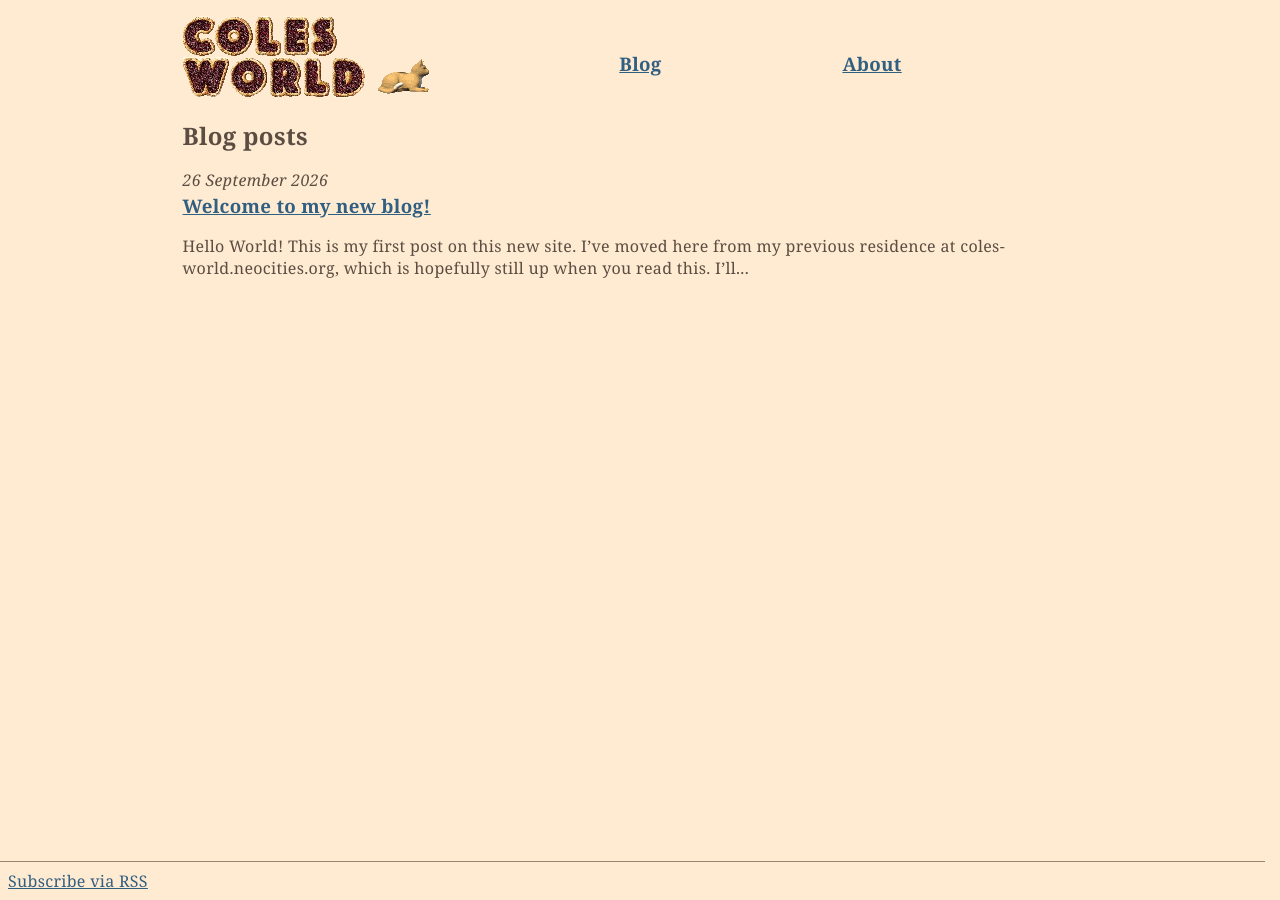
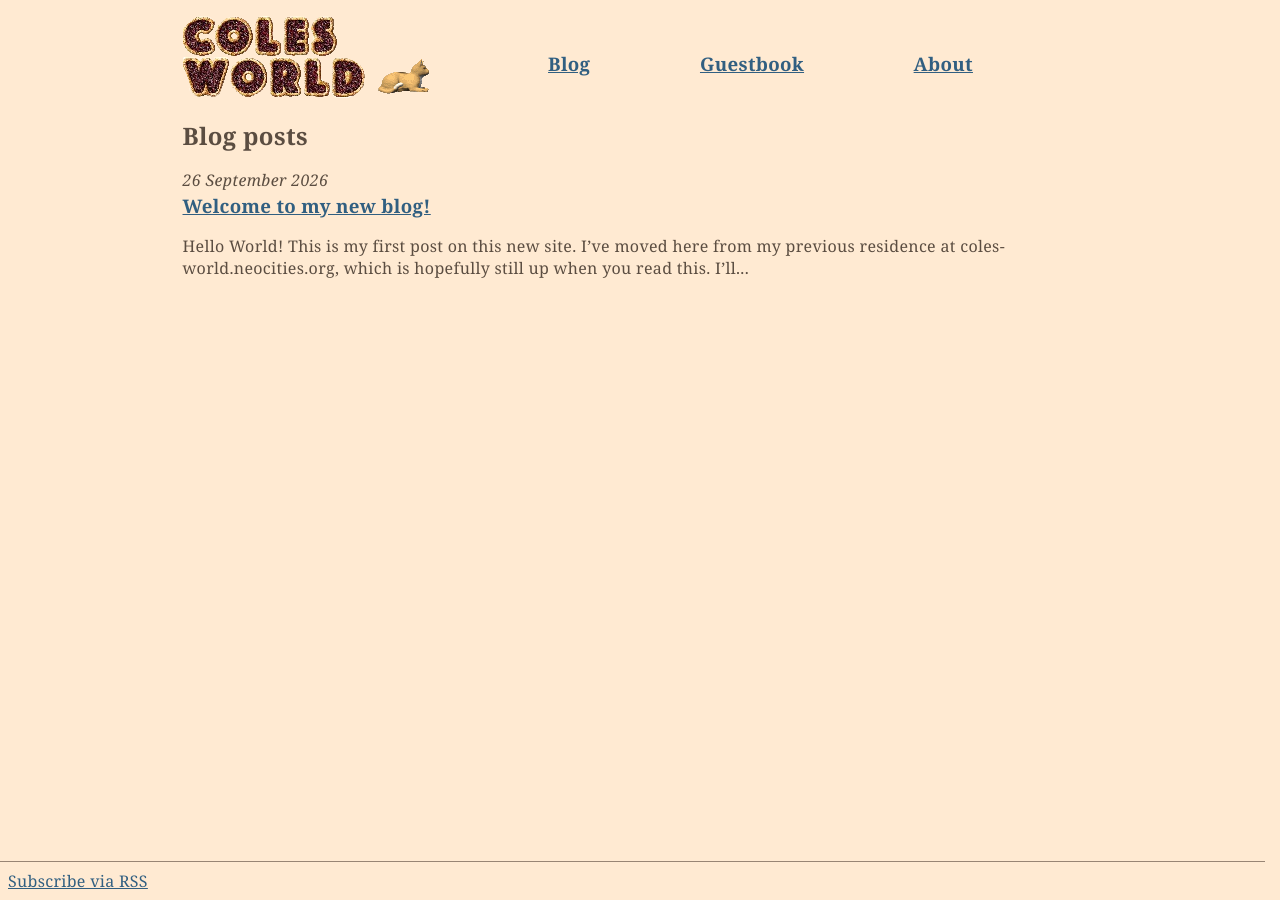
Before and after one commit to colehdlr/colehdlr.github.io, a Jekyll site: the page built from index.html, in a window 1280 px wide. Built offline with Jekyll 4.4.1, drawn with Linux system fonts in a browser that asks for light colours.

Commit message:
Update 404 page and add empty guestbook

```diff
--- a/_layouts/default.html
+++ b/_layouts/default.html
@@ -28,6 +28,7 @@
             </a>
             <div class="site-links">
                <a href="{{ '/' | relative_url }}"><h3>Blog</h3></a>
+               <a href="{{ '/guestbook' | relative_url }}"><h3>Guestbook</h3></a>
                <a href="{{ '/about' | relative_url }}"><h3>About</h3></a>
             </div>
          </header>
--- /dev/null
+++ b/guestbook.html
@@ -0,0 +1,5 @@
+---
+layout: default
+title: Guestbook
+permalink: /guestbook/
+---
--- a/styles.css
+++ b/styles.css
@@ -43,6 +43,7 @@ header {
 }
 
 main {
+   width: calc(100% - 32px);
    justify-self: center;
    max-width: 900px;
    margin: 16px;
@@ -56,6 +57,13 @@ footer {
 /* Components */
 article h2 {
    border-bottom: 1px solid var(--secondary);
+}
+
+article img {
+   display: block;
+   margin-left: auto;
+   margin-right: auto;
+   max-width: 100%;
 }
 
 .header-images {
```
Also changed, not shown: 404.html (deleted, +0 -8 lines), 404.md (added, +14 -0 lines), images/404cat.gif (added).
